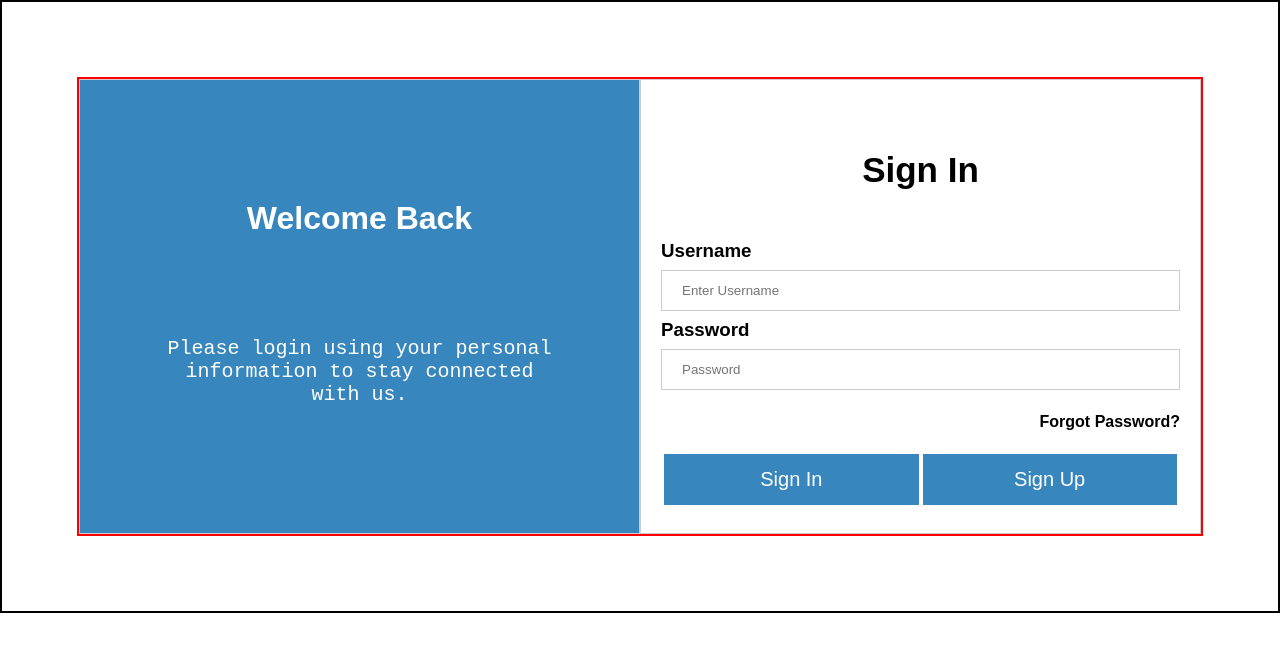
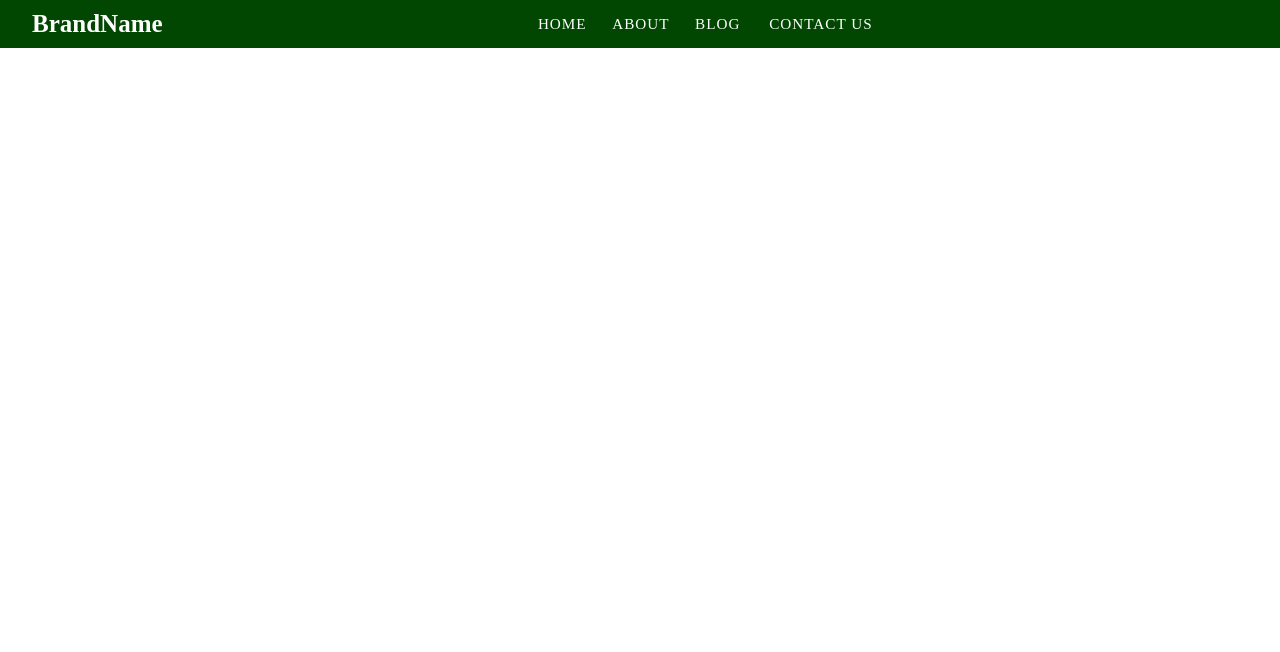
Before and after one commit to shilpatumma/first_project, a Django app: page / in a window 1280 px wide. Shown: the top 652 px of the page. Run offline with Django 5.2, Linux system fonts and the light colour scheme.

Commit message:
menu page edited

```diff
--- a/myapp/templates/menu.html
+++ b/myapp/templates/menu.html
@@ -5,11 +5,39 @@
     <meta charset="UTF-8">
     <title>Menu bar page</title>
     <link rel="stylesheet" href="{% static 'css/style.css' %}">
-    {% comment %} <div class=""> </div> {% endcomment %}
+     <!-- <div class=""> </div> -->
 </head>
 <body>
-    <div class="main">
+    <header>
+        <div class="container">
+            <div class="logo-container">
+                <h3 class="logo">Brand<span>Name</span></h3>
+            </div>
 
-    </div>
+            <div class="navbar">
+                <div class="nav-btn">
+                    <ul>
+
+                        <li class="nav">
+                            <a href="#"> HOME </a>
+                        </li>
+
+                        <li class="nav">
+                            <a href="#"> ABOUT </a>
+                        </li>
+
+                        <li class="nav">
+                            <a href="#"> BLOG <i class="fa fa-caret-down" aria-hidden="true"></i> </a>
+                        </li>
+
+                        <li class="nav">
+                            <a href="#"> CONTACT US </a>
+                        </li>
+
+                    </ul>
+                </div>
+            </div>
+        </div>
+    </header>
 </body>
 </html>
--- a/myapp/urls.py
+++ b/myapp/urls.py
@@ -10,10 +10,15 @@ from . import views
 #     path('',views.signup),
 # ]
 
-urlpatterns = [
-    path('',views.signin),
-]
+# urlpatterns = [
+#     path('',views.signin),
+# ]
 
 # urlpatterns = [
 #     path('',views.forgotpsw),
 # ]
+
+
+urlpatterns = [
+    path('',views.menu),
+]
--- a/myapp/views.py
+++ b/myapp/views.py
@@ -3,11 +3,15 @@ from django.shortcuts import render
 # def page(request):
 #     return render(request, "page.html")
 
-def signin(request):
-    return render(request, "signin.html")
+# def signin(request):
+#     return render(request, "signin.html")
 
 # def signup(request):
 #     return render(request, "signup.html")
 
 # def forgotpsw(request):
 #     return render(request, "forgotpsw.html")
+
+
+def menu(request):
+    return render(request, "menu.html")
--- a/static/css/style.css
+++ b/static/css/style.css
@@ -67,7 +67,7 @@ h2 {
 
 /* sign in and sign up page css */
 
-* {
+/* * {
     margin: 0px;
     padding: 0px;
     box-sizing: border-box;
@@ -86,7 +86,6 @@ body {
 
 .container {
     margin: 75px;
-    /* padding: 50px; */
     border: 2px solid red;
     display: flex;
     position: relative;
@@ -96,23 +95,20 @@ body {
     padding: 20px;
     float: left;
     border: 1px solid #ccc;
-    /* background-color: rgb(0, 0, 56); */
     background-color: #3786bd;
     width: 100%;
-    /* height: 100%; */
 }
 
 .rightside {
-    /* display: flex; */
     padding: 20px;
     float: left;
     border: 1px solid #ccc;
     background-color: white;
     width: 100%;
-    /* height: 100%; */
 }
 
 h1 {
+    font-size: 45px;
     color: white;
     font-family: sans-serif;
     margin: 100px;
@@ -133,6 +129,7 @@ h2 {
 }
 
 input[type=text], input[type=password] {
+    font-size: 18px;
     width: 100%;
     padding: 12px 20px;
     margin: 8px 0;
@@ -168,4 +165,92 @@ h4 {
     text-align: end;
     margin-top: 15px;
     margin-bottom: 15px;
+} */
+
+
+
+
+/* menu page css */
+
+* {
+    padding: 0;
+    margin: 0;
+    box-sizing: border-box;
 }
+
+body {
+    overflow: hidden;
+}
+
+header {
+    position: sticky;
+    top: 0px;
+    background-color: rgb(1, 71, 1);
+    width: 100%;
+    z-index: 1000;
+}
+
+.container {
+    /* max-width: 65rem; */
+    padding: 0 2rem;
+    /* margin: 0 auto; */
+    display: flex;
+    position: relative;
+}
+
+.logo-container {
+    display: flex;
+    align-items: center;
+}
+
+h3 {
+    color: white;
+    font-size: 25px;
+}
+
+.navbar {
+    flex: 3;
+    display: flex;
+}
+
+.nav-btn {
+    flex: 2;
+}
+
+.nav-btn > ul {
+    display: flex;
+    justify-content: center;
+    align-items: center;
+}
+
+.nav {
+    position: relative;
+}
+
+.nav > a {
+    line-height: 3rem;
+    color: white;
+    padding: 0 .8rem;
+    letter-spacing: 1px;
+    font-size: .95rem;
+    display: flex;
+    align-items: center;
+    justify-content: space-between;
+    transition: .5s;
+}
+
+.nav > a > i {
+    margin-left: .2rem;
+}
+
+.nav:hover > a {
+    transform: scale(1.1);
+}
+
+a {
+    text-decoration: none;
+}
+
+ul {
+    list-style-type: none;
+}
```
